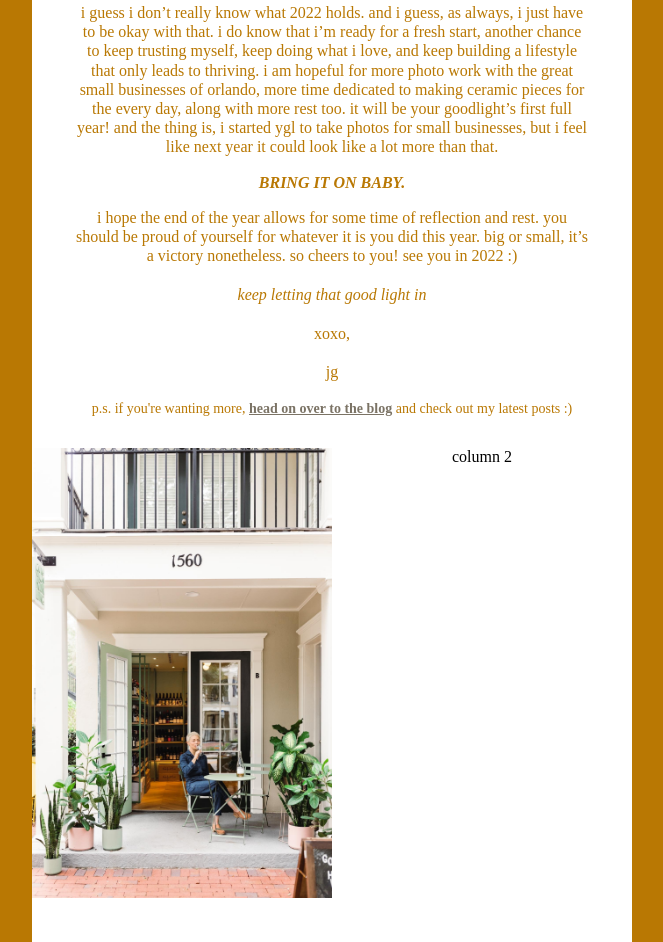
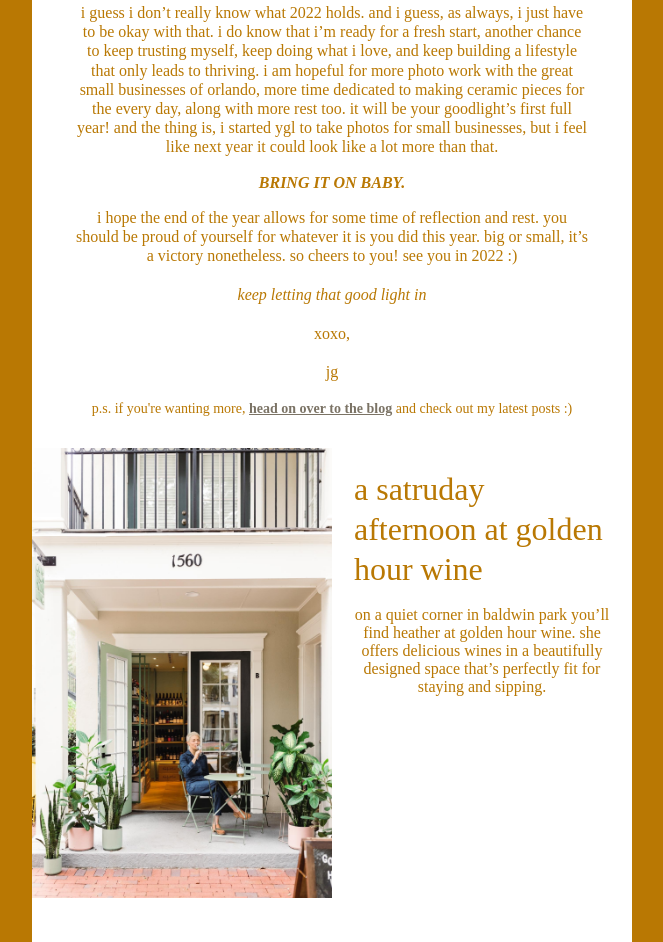
Before and after one commit to bobgtm/goodlightEmail, a plain HTML site: page index.html in a window 1280 px wide. Shown: the part 2891-3833 px from the top of the page, without its empty margins (308-971 px from the left). Drawn offline with Linux system fonts and the light colour scheme.

Commit message:
added title and description content

```diff
--- a/index.html
+++ b/index.html
@@ -484,12 +484,17 @@
                   cellspacing="0"
                   cellpadding="0"
                   border="0"
-                  align="right"
+                  align="center"
                   style="margin: 0;"
                   >
                   <tr>
-                     <td align="center">
-                        column 2
+                     <td align="center" width="100%" style="padding: 22px; color: #b97803;">
+                        <h3 style="font-weight: 400; line-height: 1.25em; margin: 0 0 11px 0; font-size: 1.999396em; word-wrap: break-word; word-break: break-word; text-align: left; color: #b97803;">a satruday afternoon at golden hour wine</h3>
+                        <div>
+                           <p>
+                              on a quiet corner in baldwin park you’ll find heather at golden hour wine. she offers delicious wines in a beautifully designed space that’s perfectly fit for staying and sipping.
+                           </p>
+                        </div>
                      </td>
                   </tr>
                   </table>
```
